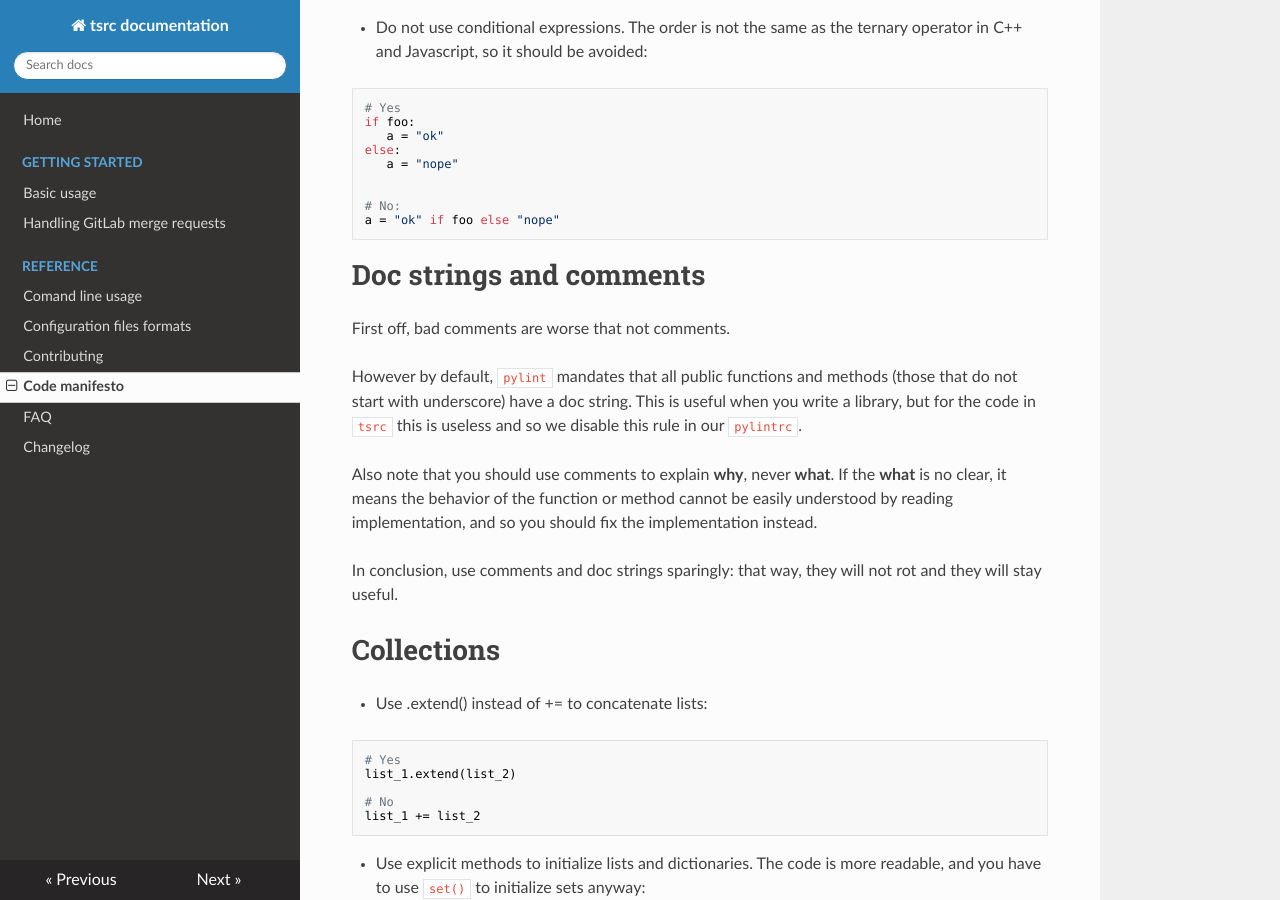
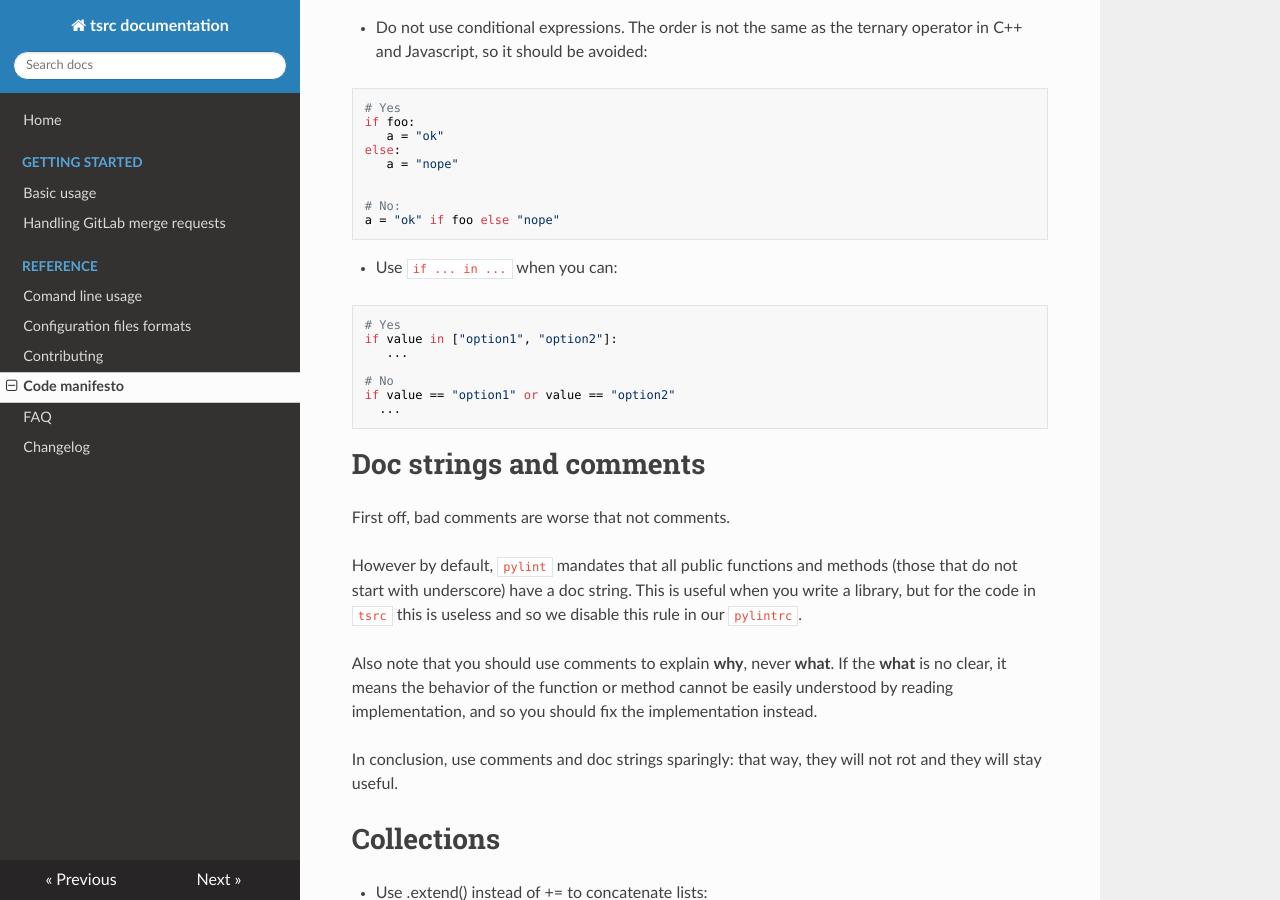
Before and after one commit to your-tools/tsrc, an MkDocs documentation site: the page built from docs/code-manifesto.md, in a window 1280 px wide and 900 px high, scrolled down 1583 px. Built offline with MkDocs 1.6.1, drawn with Linux system fonts in a browser that asks for light colours; nearby versions of some CDN libraries; old or Windows-style settings are respelled for this version of MkDocs.

Commit message:
Add one more item in the code manifesto

````diff
--- a/docs/code-manifesto.md
+++ b/docs/code-manifesto.md
@@ -97,6 +97,18 @@ else:
 
 # No:
 a = "ok" if foo else "nope"
+```
+
+* Use `if ... in ...` when you can:
+
+```python
+# Yes
+if value in ["option1", "option2"]:
+   ...
+
+# No
+if value == "option1" or value == "option2"
+  ...
 ```
 
 # Doc strings and comments
````
